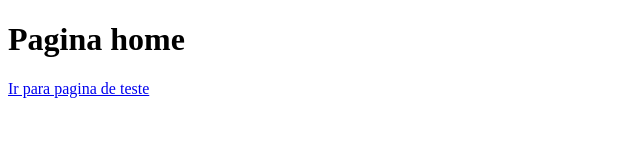
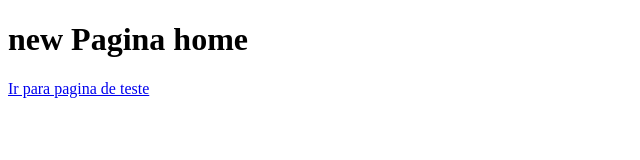
Before and after one commit to RodrigoPS852/AulaTeste, a plain HTML site: page index.html in a window 1280 px wide. Shown: the whole page, without its empty margins (0-640 px from the left). Drawn offline with Linux system fonts and the light colour scheme.

Commit message:
Teste Revisao

```diff
--- a/index.html
+++ b/index.html
@@ -8,7 +8,7 @@
 </head>
 <body>
     <h1>
-        Pagina home
+        new Pagina home
     </h1>
     <a href="index.html"> Ir para pagina de teste </a>
 </body>
```
